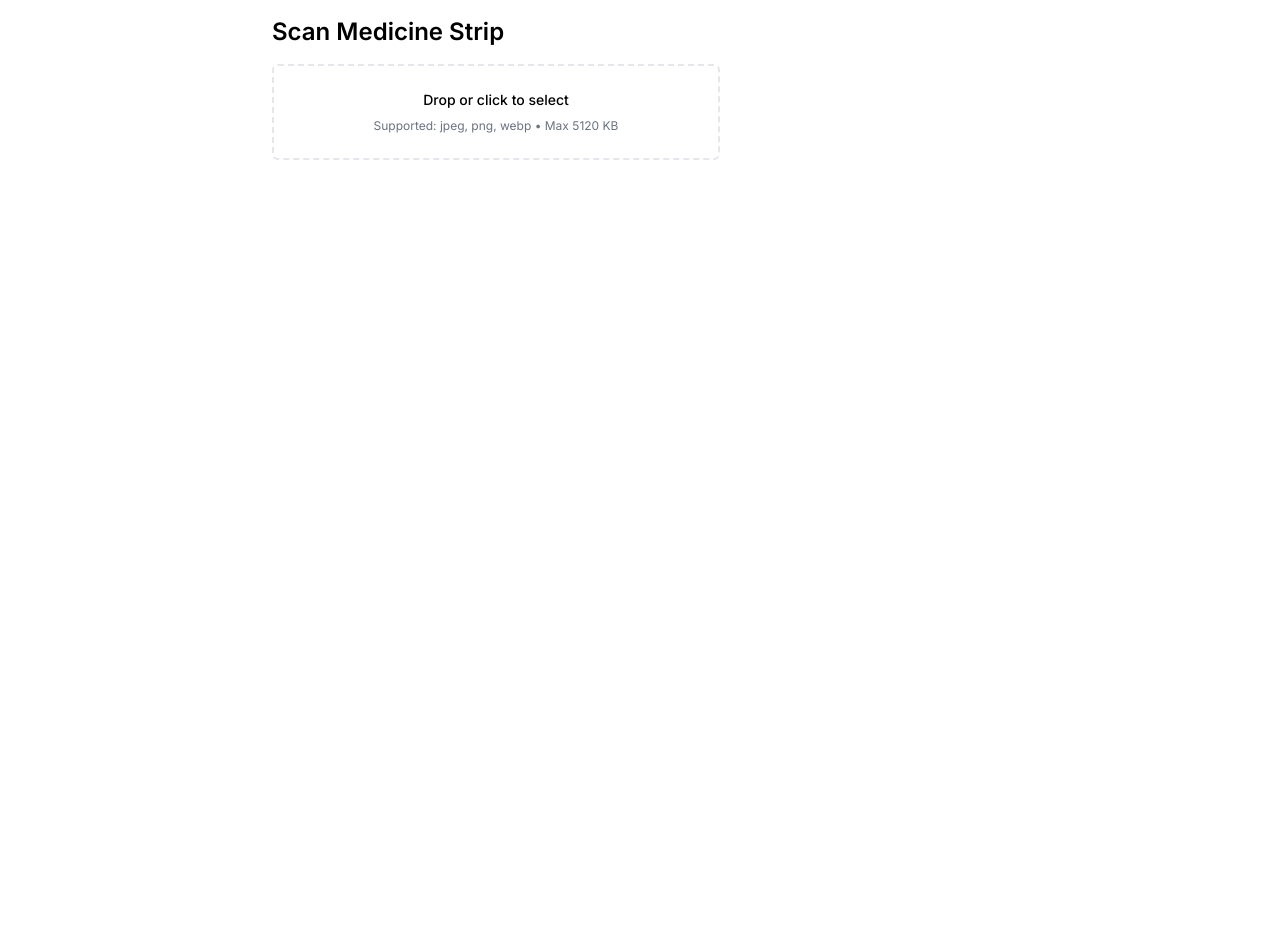
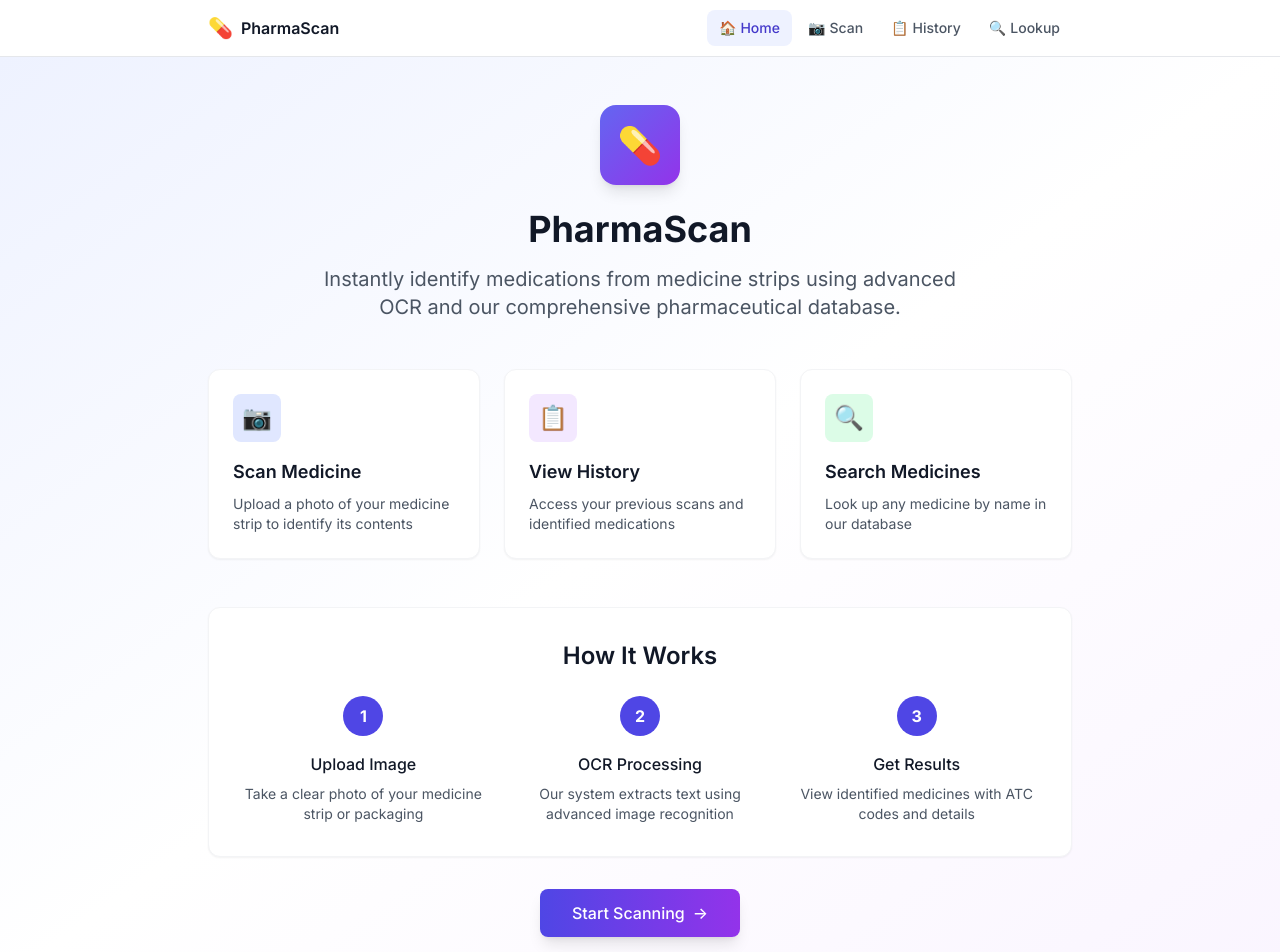
Before and after one commit to yashasvi9199/PharmaScan, a React (Vite) app: page / in a window 1280 px wide. Shown: the top 952 px of the page. Before the commit the page ends 800 px from the top, so only its background shows below. Built offline with nearby package versions, Linux system fonts and the light colour scheme.

Commit message:
feat: implement application layout, routing, and home page

```diff
--- /dev/null
+++ b/src/app/Layout.tsx
@@ -0,0 +1,55 @@
+import { Outlet, Link, useLocation } from "react-router-dom";
+
+/** Shared layout with navigation */
+export default function Layout() {
+  const location = useLocation();
+
+  const navItems = [
+    { path: "/", label: "Home", icon: "🏠" },
+    { path: "/scan", label: "Scan", icon: "📷" },
+    { path: "/history", label: "History", icon: "📋" },
+    { path: "/lookup", label: "Lookup", icon: "🔍" },
+  ];
+
+  const isActive = (path: string) => {
+    if (path === "/") return location.pathname === "/";
+    return location.pathname.startsWith(path);
+  };
+
+  return (
+    <div className="min-h-screen bg-gray-50">
+      {/* Navigation Header */}
+      <header className="bg-white border-b border-gray-200 sticky top-0 z-10">
+        <div className="max-w-4xl mx-auto px-4">
+          <nav className="flex items-center justify-between h-14">
+            <Link to="/" className="flex items-center gap-2">
+              <span className="text-xl">💊</span>
+              <span className="font-semibold text-gray-900">PharmaScan</span>
+            </Link>
+            <div className="flex items-center gap-1">
+              {navItems.map(({ path, label, icon }) => (
+                <Link
+                  key={path}
+                  to={path}
+                  className={`px-3 py-2 rounded-lg text-sm font-medium transition-colors ${
+                    isActive(path)
+                      ? "bg-indigo-50 text-indigo-700"
+                      : "text-gray-600 hover:bg-gray-100 hover:text-gray-900"
+                  }`}
+                >
+                  <span className="hidden sm:inline mr-1">{icon}</span>
+                  {label}
+                </Link>
+              ))}
+            </div>
+          </nav>
+        </div>
+      </header>
+
+      {/* Main Content */}
+      <main className="pb-8">
+        <Outlet />
+      </main>
+    </div>
+  );
+}
--- a/src/app/router/index.tsx
+++ b/src/app/router/index.tsx
@@ -1,15 +1,23 @@
 import { createBrowserRouter } from "react-router-dom";
 import ScanPage from "../../pages/ScanPage";
+import HistoryPage from "../../pages/HistoryPage";
+import ResultPage from "../../pages/ResultPage";
+import LookupPage from "../../pages/LookupPage";
+import HomePage from "../../pages/HomePage";
+import Layout from "../Layout";
 
 const router = createBrowserRouter([
   {
     path: "/",
-    element: <ScanPage />,
+    element: <Layout />,
+    children: [
+      { index: true, element: <HomePage /> },
+      { path: "scan", element: <ScanPage /> },
+      { path: "history", element: <HistoryPage /> },
+      { path: "result/:id", element: <ResultPage /> },
+      { path: "lookup", element: <LookupPage /> },
+    ],
   },
-  {
-    path: "/scan",
-    element: <ScanPage />,
-  }
 ]);
 
 export default router;
--- /dev/null
+++ b/src/pages/HomePage.tsx
@@ -0,0 +1,115 @@
+import { Link } from "react-router-dom";
+
+export default function HomePage() {
+  return (
+    <div className="min-h-screen bg-gradient-to-br from-indigo-50 via-white to-purple-50">
+      <div className="max-w-4xl mx-auto px-4 py-12">
+        {/* Hero Section */}
+        <div className="text-center mb-12">
+          <div className="inline-flex items-center justify-center w-20 h-20 bg-gradient-to-br from-indigo-500 to-purple-600 rounded-2xl shadow-lg mb-6">
+            <span className="text-4xl">💊</span>
+          </div>
+          <h1 className="text-4xl font-bold text-gray-900 mb-4">
+            PharmaScan
+          </h1>
+          <p className="text-xl text-gray-600 max-w-2xl mx-auto">
+            Instantly identify medications from medicine strips using advanced
+            OCR and our comprehensive pharmaceutical database.
+          </p>
+        </div>
+
+        {/* Feature Cards */}
+        <div className="grid md:grid-cols-3 gap-6 mb-12">
+          {/* Scan Card */}
+          <Link
+            to="/scan"
+            className="group bg-white rounded-xl shadow-sm border border-gray-100 p-6 hover:shadow-lg hover:border-indigo-200 transition-all"
+          >
+            <div className="w-12 h-12 bg-indigo-100 rounded-lg flex items-center justify-center mb-4 group-hover:bg-indigo-200 transition-colors">
+              <span className="text-2xl">📷</span>
+            </div>
+            <h3 className="text-lg font-semibold text-gray-900 mb-2">Scan Medicine</h3>
+            <p className="text-gray-600 text-sm">
+              Upload a photo of your medicine strip to identify its contents
+            </p>
+          </Link>
+
+          {/* History Card */}
+          <Link
+            to="/history"
+            className="group bg-white rounded-xl shadow-sm border border-gray-100 p-6 hover:shadow-lg hover:border-indigo-200 transition-all"
+          >
+            <div className="w-12 h-12 bg-purple-100 rounded-lg flex items-center justify-center mb-4 group-hover:bg-purple-200 transition-colors">
+              <span className="text-2xl">📋</span>
+            </div>
+            <h3 className="text-lg font-semibold text-gray-900 mb-2">View History</h3>
+            <p className="text-gray-600 text-sm">
+              Access your previous scans and identified medications
+            </p>
+          </Link>
+
+          {/* Lookup Card */}
+          <Link
+            to="/lookup"
+            className="group bg-white rounded-xl shadow-sm border border-gray-100 p-6 hover:shadow-lg hover:border-indigo-200 transition-all"
+          >
+            <div className="w-12 h-12 bg-green-100 rounded-lg flex items-center justify-center mb-4 group-hover:bg-green-200 transition-colors">
+              <span className="text-2xl">🔍</span>
+            </div>
+            <h3 className="text-lg font-semibold text-gray-900 mb-2">Search Medicines</h3>
+            <p className="text-gray-600 text-sm">
+              Look up any medicine by name in our database
+            </p>
+          </Link>
+        </div>
+
+        {/* How it Works */}
+        <div className="bg-white rounded-xl shadow-sm border border-gray-100 p-8">
+          <h2 className="text-2xl font-semibold text-gray-900 mb-6 text-center">
+            How It Works
+          </h2>
+          <div className="grid md:grid-cols-3 gap-8">
+            <div className="text-center">
+              <div className="w-10 h-10 bg-indigo-600 text-white rounded-full flex items-center justify-center mx-auto mb-4 font-bold">
+                1
+              </div>
+              <h4 className="font-medium text-gray-900 mb-2">Upload Image</h4>
+              <p className="text-sm text-gray-600">
+                Take a clear photo of your medicine strip or packaging
+              </p>
+            </div>
+            <div className="text-center">
+              <div className="w-10 h-10 bg-indigo-600 text-white rounded-full flex items-center justify-center mx-auto mb-4 font-bold">
+                2
+              </div>
+              <h4 className="font-medium text-gray-900 mb-2">OCR Processing</h4>
+              <p className="text-sm text-gray-600">
+                Our system extracts text using advanced image recognition
+              </p>
+            </div>
+            <div className="text-center">
+              <div className="w-10 h-10 bg-indigo-600 text-white rounded-full flex items-center justify-center mx-auto mb-4 font-bold">
+                3
+              </div>
+              <h4 className="font-medium text-gray-900 mb-2">Get Results</h4>
+              <p className="text-sm text-gray-600">
+                View identified medicines with ATC codes and details
+              </p>
+            </div>
+          </div>
+        </div>
+
+        {/* CTA Button */}
+        <div className="text-center mt-8">
+          <Link
+            to="/scan"
+            className="inline-flex items-center px-8 py-3 bg-gradient-to-r from-indigo-600 to-purple-600 text-white font-medium rounded-lg shadow-lg hover:shadow-xl hover:from-indigo-700 hover:to-purple-700 transition-all"
+          >
+            Start Scanning
+            <span className="ml-2">→</span>
+          </Link>
+        </div>
+      </div>
+    </div>
+  );
+}
```
